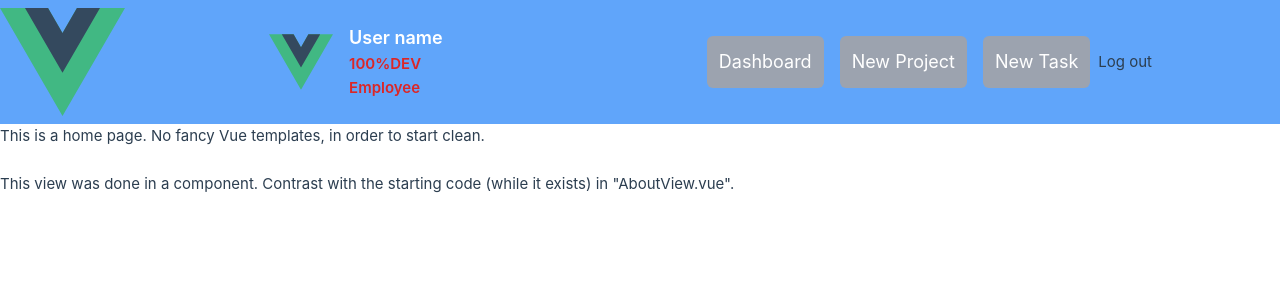
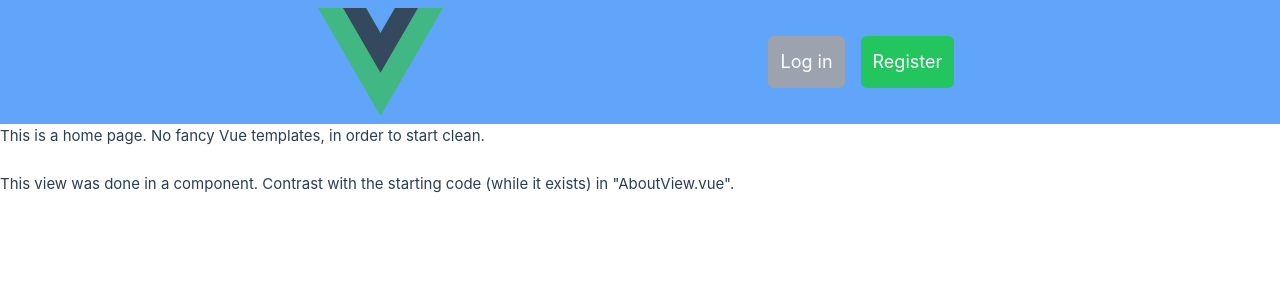
Before and after one commit to nikolay-panovski/PWA_todoapp_frontend, a Vue app: page / in a window 1280 px wide. Shown: the top 300 px of the page. Built offline with nearby package versions, Linux system fonts and the light colour scheme.

Commit message:
Split app header HTML into separate components

```diff
--- a/src/App.vue
+++ b/src/App.vue
@@ -1,79 +1,15 @@
-<script setup>
-import { RouterLink, RouterView } from 'vue-router'
-import HelloWorld from './components/HelloWorld.vue'
-</script>
-
 <template>
-  <header class="flex flex-row justify-evenly bg-blue-400">
-    <!-- TODO: find appropriate image for app logo and change -->
-    <img alt="Vue logo" src="@/assets/logo.svg" width="125" height="125"
-      class="my-2" />
-
-    <!-- v-if="state.user != null"-->
-    <div v-if=false
-      class="flex flex-row-reverse place-items-start">
-      <button type="button" class="bg-green-500 rounded-md
-                                relative mx-2 my-auto p-3
-                                text-lg font-semibold text-white">
-        <RouterLink to="#">Register</RouterLink>
-      </button>
-      <button type="button" class="bg-gray-400 rounded-md
-                                relative mx-2 my-auto p-3
-                                text-lg font-normal text-white">
-        <RouterLink to="#">Log in</RouterLink>
-      </button>
-    </div>
-
-    <div v-if=true class="flex basis-full flex-row justify-around">
-      <div class="flex flex-row justify-center">
-        <!-- TODO: find appropriate image for user logo and change -->
-        <img alt="User logo" src="@/assets/logo.svg" width="64" height="64"
-          class="m-4" />
-
-        <div class="flex flex-col justify-center">
-          <p class="text-lg font-semibold text-white">User name</p>
-          <p class="text-md font-semibold text-red-600">100%DEV</p>
-          <p class="text-md font-semibold text-red-600">Employee</p>
-        </div>
-      </div>
-
-
-      <div class="flex flex-row-reverse items-center">
-        <a href="#">Log out</a>
-        <button type="button" class="bg-gray-400 rounded-md
-                                relative mx-2 my-auto p-3
-                                text-lg font-normal text-white">
-          <RouterLink to="/test/newTask">New Task</RouterLink>
-        </button>
-        <!-- v-if="state.user.type == manager" -->
-        <button type="button" class="bg-gray-400 rounded-md
-                                relative mx-2 my-auto p-3
-                                text-lg font-normal text-white">
-          <RouterLink to="/test/newProject">New Project</RouterLink>
-        </button>
-        <button type="button" class="bg-gray-400 rounded-md
-                                relative mx-2 my-auto p-3
-                                text-lg font-normal text-white">
-          Dashboard
-        </button>
-      </div>
-      <!--
-      <HelloWorld msg="You did it!" />  !-- exists on every page --
-
-      <nav>
-        <RouterLink to="/">Home</RouterLink>        !-- content mounted depending on the current URL ("subpage") --
-        <RouterLink to="/about">About</RouterLink>
-        <RouterLink to="/login">Login</RouterLink>
-        <RouterLink to="/test/newProject">Test: Create New Project</RouterLink>
-        <RouterLink to="/test/newTask">Test: Create New Task</RouterLink>
-        <RouterLink to="/test/editTask">Test: Edit Task</RouterLink>
-      </nav>
-      -->
-    </div>
-  </header>
+  <CurrentUserHeader />
 
   <RouterView />
 </template>
+
+<script setup>
+  import { RouterView } from 'vue-router'
+  import CurrentUserHeader from './components/app_header/CurrentUserHeader.vue'
+
+
+</script>
 
 <style scoped>
 /**
--- /dev/null
+++ b/src/components/app_header/CurrentUserHeader.vue
@@ -0,0 +1,30 @@
+<template>
+  <header class="flex flex-row justify-evenly bg-blue-400">
+    <!-- TODO: find appropriate image for app logo and change -->
+    <img alt="Vue logo" src="@/assets/logo.svg" width="125" height="125"
+      class="my-2" />
+
+    <div v-if=currentUser class="flex basis-full flex-row justify-around">
+      <LoggedInInfoActions />
+    </div>
+    <div v-else
+      class="flex flex-row-reverse place-items-start">
+      <LoggedOutInfoActions />
+    </div>
+  </header>
+</template>
+
+<script setup>
+  import { ref } from "vue";
+  import LoggedOutInfoActions from './LoggedOutInfoActions.vue';
+  import LoggedInInfoActions from './LoggedInInfoActions.vue';
+
+  // send current user info here
+
+
+  const currentUser = ref();
+
+  function updateCurrentUser(newUserInfo) {
+
+  }
+</script>
--- /dev/null
+++ b/src/components/app_header/LoggedInInfoActions.vue
@@ -0,0 +1,45 @@
+<template>
+    <div class="flex flex-row justify-center">
+        <!-- TODO: find appropriate image for user logo and change -->
+        <img alt="User logo" src="@/assets/logo.svg" width="64" height="64"
+          class="m-4" />
+
+        <div class="flex flex-col justify-center">
+          <p class="text-lg font-semibold text-white">{{ name_first + " " + name_last }}</p>
+          <p class="text-md font-semibold text-red-600">{{ company }}</p>
+          <p class="text-md font-semibold text-red-600">{{ role }}</p>
+        </div>
+    </div>
+
+
+    <div class="flex flex-row-reverse items-center">
+        <a href="#">Log out</a>
+        <button type="button" class="bg-gray-400 rounded-md
+                                relative mx-2 my-auto p-3
+                                text-lg font-normal text-white">
+          <RouterLink to="/test/newTask">New Task</RouterLink>
+        </button>
+        <button v-if="role === 'Manager'"
+                type="button" class="bg-gray-400 rounded-md
+                                relative mx-2 my-auto p-3
+                                text-lg font-normal text-white">
+          <RouterLink to="/test/newProject">New Project</RouterLink>
+        </button>
+        <button type="button" class="bg-gray-400 rounded-md
+                                relative mx-2 my-auto p-3
+                                text-lg font-normal text-white">
+          Dashboard
+        </button>
+    </div>
+</template>
+
+<script setup>
+    import { RouterLink } from 'vue-router';
+
+    defineProps({
+        name_first: { type: String, required: true },
+        name_last: { type: String, required: true },
+        company: { type: String, required: true },
+        role: { type: String, required: true }
+    });
+</script>
--- /dev/null
+++ b/src/components/app_header/LoggedOutInfoActions.vue
@@ -0,0 +1,17 @@
+<template>
+    <button type="button" class="bg-green-500 rounded-md
+                                relative mx-2 my-auto p-3
+                                text-lg font-semibold text-white">
+        <RouterLink to="/test/register">Register</RouterLink>
+    </button>
+    <button type="button" class="bg-gray-400 rounded-md
+                                relative mx-2 my-auto p-3
+                                text-lg font-normal text-white">
+        <RouterLink to="/login">Log in</RouterLink>
+    </button>
+</template>
+
+<script setup>
+    import { RouterLink } from 'vue-router';
+
+</script>
```
